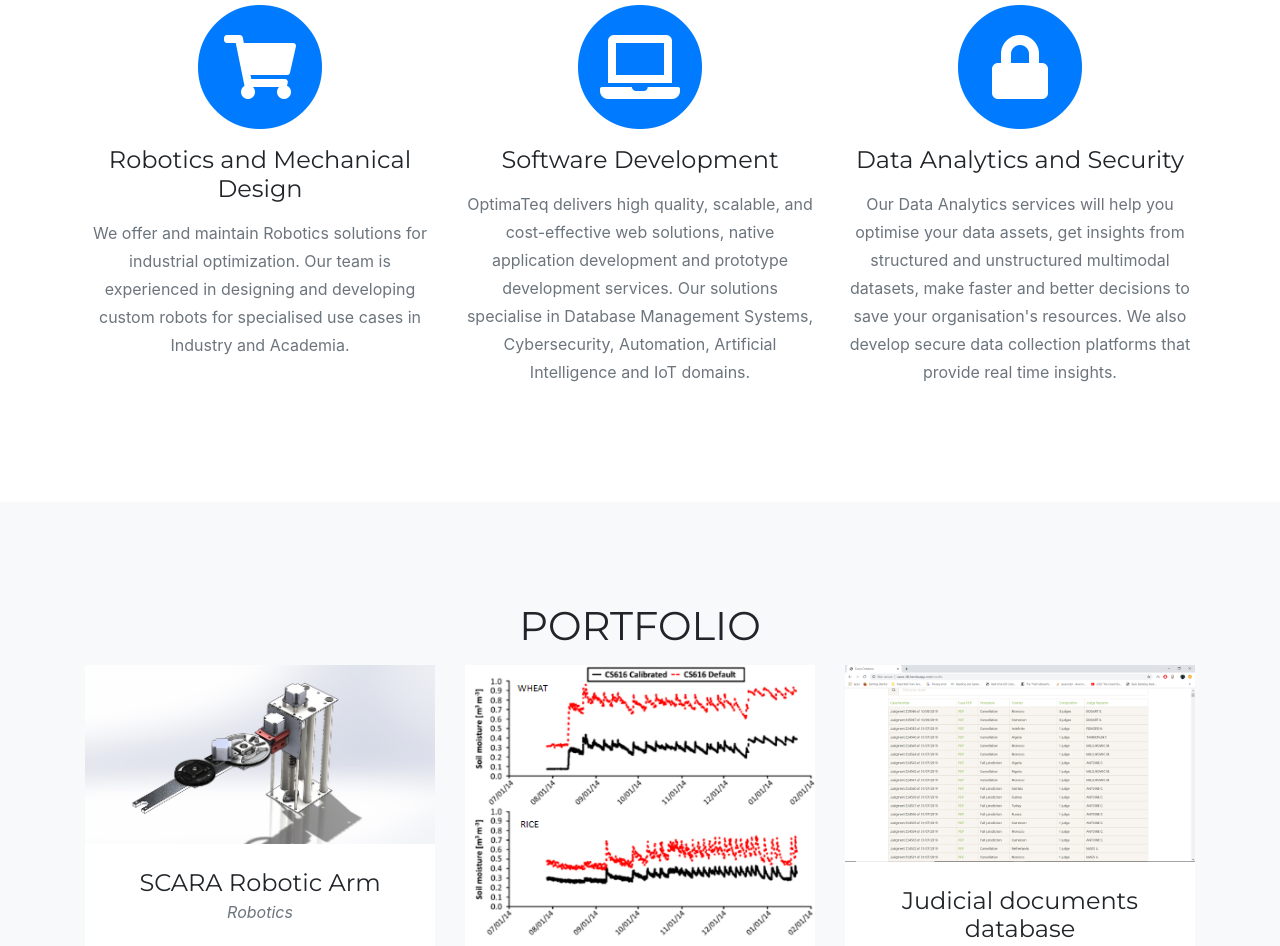
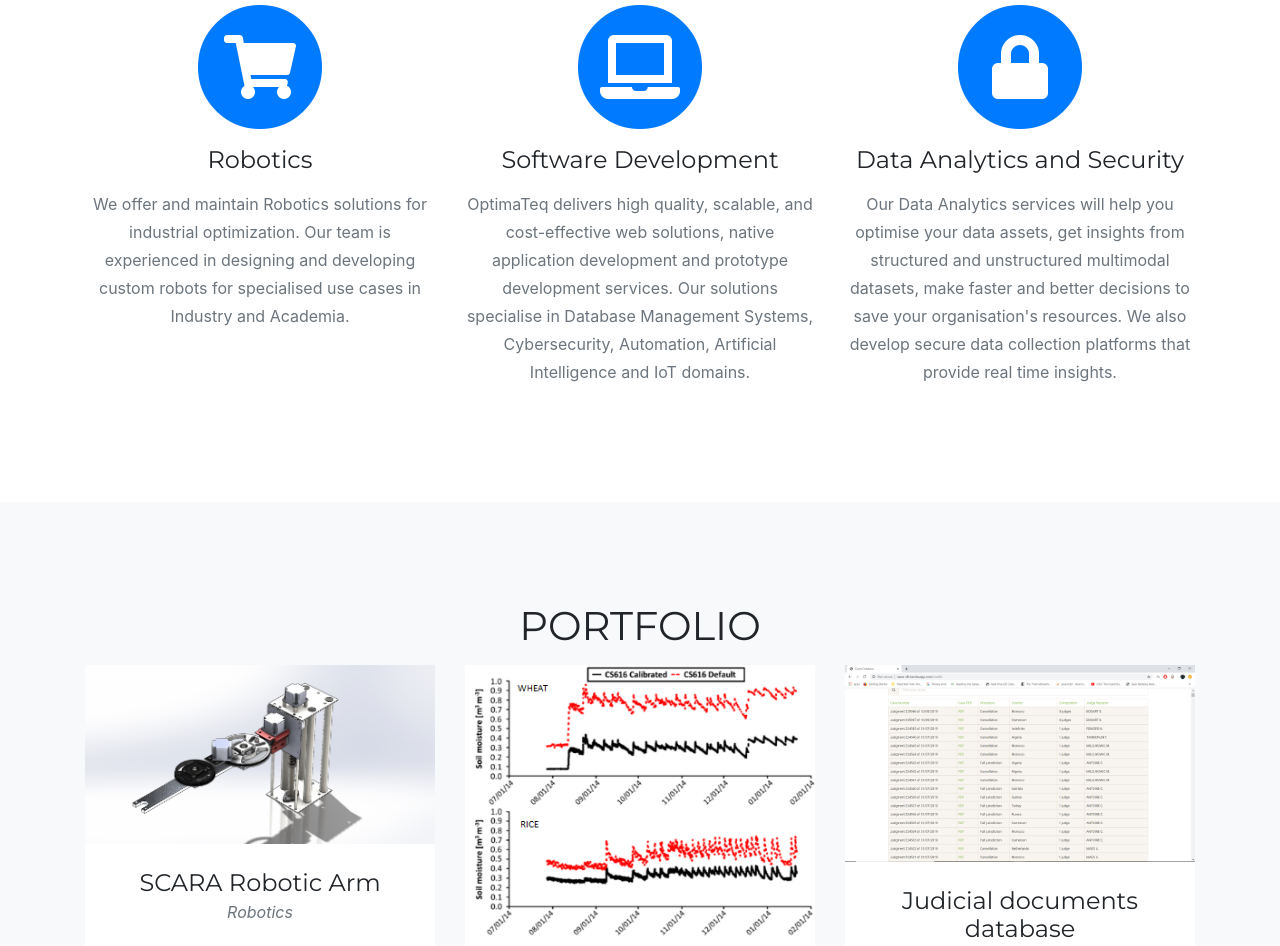
Before and after one commit to ashwin-97/ashwin19-star.github.io, a website with bundled scripts: page index.html in a window 1280 px wide. Shown: the part 916-1862 px from the top of the page. Built offline with nearby package versions, Linux system fonts and the light colour scheme; a web font is replaced by a local one.

Commit message:
Update index.html

```diff
--- a/index.html
+++ b/index.html
@@ -87,7 +87,7 @@
             <i class="fas fa-circle fa-stack-2x text-primary"></i>
             <i class="fas fa-shopping-cart fa-stack-1x fa-inverse"></i>
           </span>
-          <h4 class="service-heading">Robotics and Mechanical Design</h4>
+          <h4 class="service-heading">Robotics</h4>
           <p class="text-muted">We offer and maintain Robotics solutions for industrial optimization. Our team is experienced in designing and developing custom robots for specialised use cases in Industry and Academia.</p>
         </div>
         <div class="col-md-4">
```
